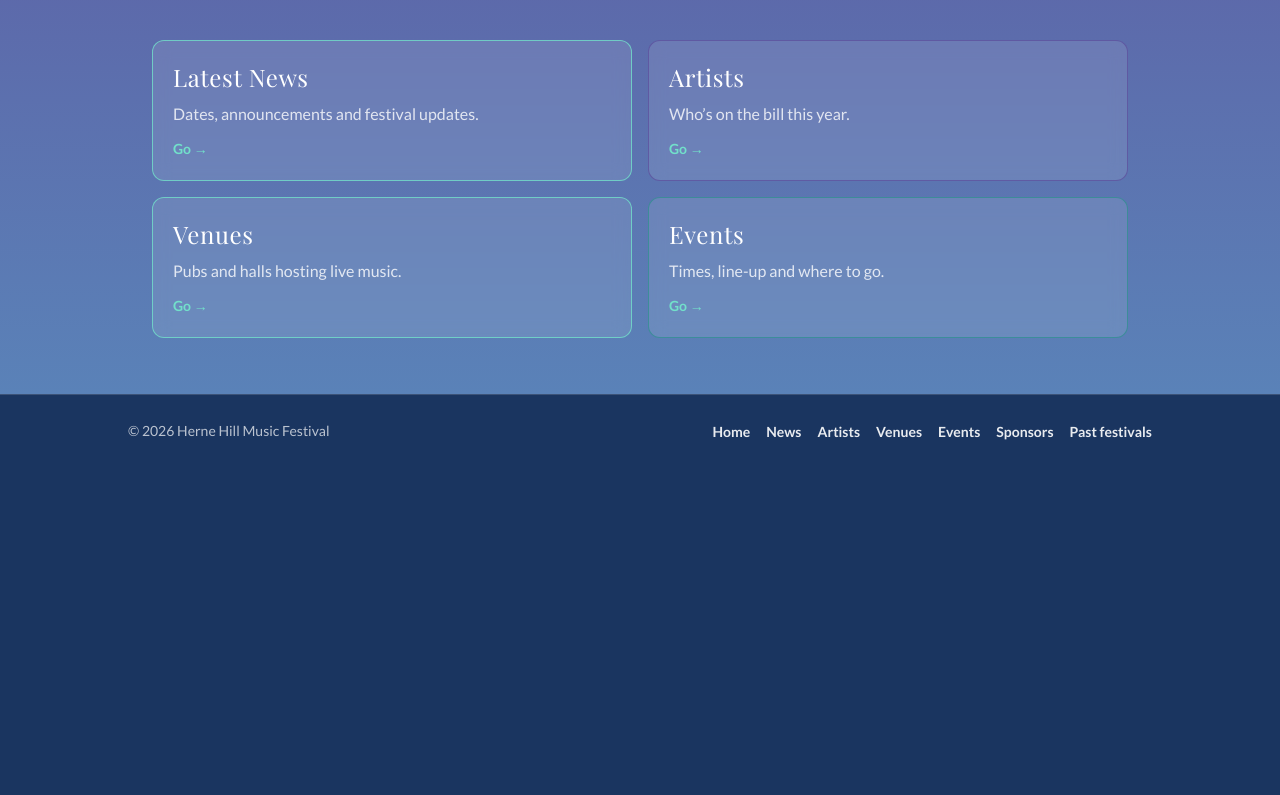
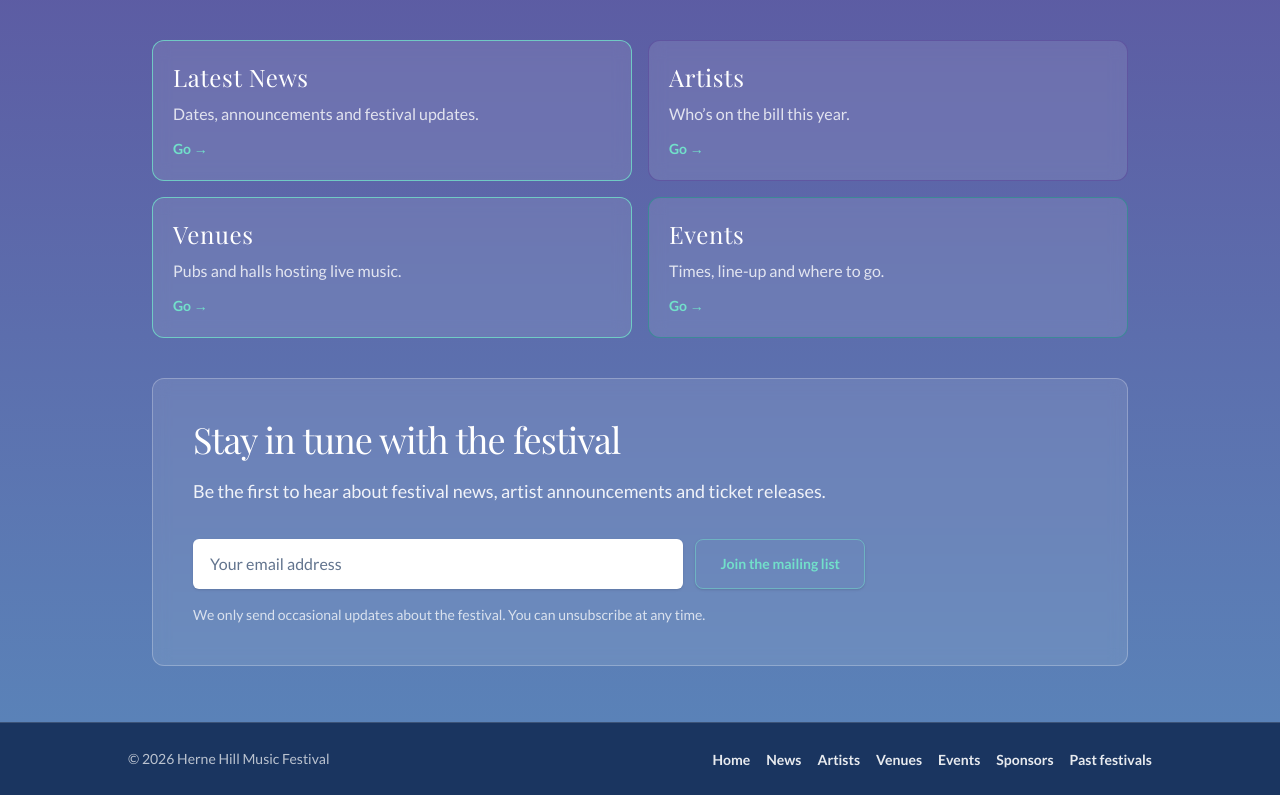
Before and after one commit to HelenStaniland/hernehillfestival, a Next.js app: page / in a window 1280 px wide. Shown: the part 1456-2251 px from the top of the page. Before the commit the page ends 1923 px from the top, so only its background shows below. Built offline with nearby package versions, Linux system fonts and the light colour scheme.

Commit message:
Mailchimp sign up

```diff
--- /dev/null
+++ b/app/api/newsletter/route.ts
@@ -0,0 +1,136 @@
+import { NextResponse } from "next/server";
+
+type MailchimpError = {
+  title?: string;
+  detail?: string;
+  status?: number;
+};
+
+export async function POST(request: Request) {
+  try {
+    let body: unknown;
+    try {
+      body = await request.json();
+    } catch {
+      return NextResponse.json(
+        { message: "Please enter a valid email address." },
+        { status: 400 },
+      );
+    }
+
+    if (
+      typeof body !== "object" ||
+      body === null ||
+      !("email" in body) ||
+      typeof body.email !== "string"
+    ) {
+      return NextResponse.json(
+        { message: "Please enter an email address." },
+        { status: 400 }
+      );
+    }
+
+    const email = body.email.trim().toLowerCase();
+
+    const emailPattern = /^[^\s@]+@[^\s@]+\.[^\s@]+$/;
+
+    if (!emailPattern.test(email)) {
+      return NextResponse.json(
+        { message: "Please enter a valid email address." },
+        { status: 400 }
+      );
+    }
+
+    const apiKey = process.env.MAILCHIMP_API_KEY;
+    const serverPrefix = process.env.MAILCHIMP_SERVER_PREFIX;
+    const audienceId = process.env.MAILCHIMP_AUDIENCE_ID;
+
+    if (!apiKey || !serverPrefix || !audienceId) {
+      console.error("Mailchimp environment variables are missing.");
+
+      return NextResponse.json(
+        { message: "Newsletter signup is temporarily unavailable." },
+        { status: 500 }
+      );
+    }
+
+    const response = await fetch(
+      `https://${serverPrefix}.api.mailchimp.com/3.0/lists/${audienceId}/members`,
+      {
+        method: "POST",
+        headers: {
+          Authorization: `Basic ${Buffer.from(`website:${apiKey}`).toString(
+            "base64"
+          )}`,
+          "Content-Type": "application/json",
+        },
+        body: JSON.stringify({
+          email_address: email,
+
+          // Use "pending" for double opt-in:
+          // Mailchimp sends a confirmation email before subscribing them.
+          status: "pending",
+        }),
+      }
+    );
+
+    if (response.ok) {
+      return NextResponse.json({
+        message:
+          "Thank you. Please check your inbox and confirm your subscription.",
+      });
+    }
+
+    let error: MailchimpError = {};
+    try {
+      error = (await response.json()) as MailchimpError;
+    } catch {
+      // Ignore invalid JSON error bodies.
+    }
+
+    const isMemberExists =
+      response.status === 400 &&
+      (error.title === "Member Exists" ||
+        error.detail?.toLowerCase().includes("already a list member"));
+
+    if (isMemberExists) {
+      return NextResponse.json(
+        {
+          message:
+            "That address is already registered or awaiting confirmation.",
+        },
+        { status: 409 },
+      );
+    }
+
+    // Mailchimp returns 400 for validation issues (email format, invalid
+    // resource, etc). We already validate locally, so this is primarily a
+    // "invalid email" catch-all.
+    if (response.status === 400) {
+      return NextResponse.json(
+        { message: "Please enter a valid email address." },
+        { status: 400 },
+      );
+    }
+
+    console.error("Mailchimp signup error:", error);
+
+    return NextResponse.json(
+      {
+        message:
+          "We couldn't complete your signup just now. Please try again shortly.",
+      },
+      { status: 500 },
+    );
+  } catch (error) {
+    console.error("Newsletter route error:", error);
+
+    return NextResponse.json(
+      {
+        message:
+          "We couldn't complete your signup just now. Please try again shortly.",
+      },
+      { status: 500 }
+    );
+  }
+}
--- a/app/page.tsx
+++ b/app/page.tsx
@@ -1,6 +1,7 @@
 import { FeatureCard } from "@/components/site/FeatureCard";
 import { HeronLogo } from "@/components/site/HeronLogo";
 import { HomeGallery } from "@/components/site/HomeGallery";
+import NewsletterSignup from "@/components/NewsletterSignup";
 import { SiteFooter } from "@/components/site/SiteFooter";
 import { SiteHeader } from "@/components/site/SiteHeader";
 import { festival, homeFeatures } from "@/lib/festival";
@@ -67,6 +68,8 @@ export default function Home() {
               ))}
             </ul>
           </section>
+
+          <NewsletterSignup />
         </div>
       </main>
 
--- /dev/null
+++ b/components/NewsletterSignup.tsx
@@ -0,0 +1,138 @@
+"use client";
+
+import { FormEvent, useState } from "react";
+
+type FormState = "idle" | "submitting" | "success" | "error";
+
+export default function NewsletterSignup() {
+  const [email, setEmail] = useState("");
+  const [formState, setFormState] = useState<FormState>("idle");
+  const [message, setMessage] = useState("");
+
+  async function handleSubmit(event: FormEvent<HTMLFormElement>) {
+    event.preventDefault();
+
+    setFormState("submitting");
+    setMessage("");
+
+    try {
+      const response = await fetch("/api/newsletter", {
+        method: "POST",
+        headers: {
+          "Content-Type": "application/json",
+        },
+        body: JSON.stringify({ email }),
+      });
+
+      const result = (await response.json().catch(() => ({}))) as {
+        message?: string;
+      };
+
+      // Existing member (double opt-in) counts as success:
+      if (!response.ok) {
+        if (response.status === 409) {
+          setFormState("success");
+          setMessage(
+            result.message ??
+              "That address is already registered or awaiting confirmation.",
+          );
+          return;
+        }
+
+        setFormState("error");
+        setMessage(
+          result.message ?? "We couldn't complete your signup. Please try again.",
+        );
+        return;
+      }
+
+      setFormState("success");
+      setMessage(
+        result.message ??
+          "Thank you. Please check your inbox and confirm your subscription.",
+      );
+      setEmail("");
+    } catch {
+      setFormState("error");
+      setMessage(
+        "We couldn't complete your signup. Please try again shortly."
+      );
+    }
+  }
+
+  return (
+    <section
+      aria-labelledby="newsletter-heading"
+      className="mt-10 festival-card px-6 py-10 text-white sm:px-10"
+    >
+      <div className="mx-auto max-w-4xl">
+        <div className="max-w-2xl">
+          <h2
+            id="newsletter-heading"
+            className="font-display text-3xl tracking-tight sm:text-4xl"
+          >
+            Stay in tune with the festival
+          </h2>
+
+          <p className="mt-4 text-lg leading-8 text-white/90">
+            Be the first to hear about festival news, artist announcements and
+            ticket releases.
+          </p>
+        </div>
+
+        <form
+          onSubmit={handleSubmit}
+          className="mt-8 flex max-w-2xl flex-col gap-3 sm:flex-row"
+        >
+          <div className="flex-1">
+            <label htmlFor="newsletter-email" className="sr-only">
+              Email address
+            </label>
+
+            <input
+              id="newsletter-email"
+              name="email"
+              type="email"
+              autoComplete="email"
+              required
+              value={email}
+              onChange={(event) => setEmail(event.target.value)}
+              placeholder="Your email address"
+              disabled={formState === "submitting"}
+              className="w-full rounded-md border border-white/30 bg-white px-4 py-3 text-slate-950 shadow-sm outline-none placeholder:text-slate-500 focus:ring-2 focus:ring-festival-mint disabled:cursor-wait disabled:opacity-70"
+            />
+          </div>
+
+          <button
+            type="submit"
+            disabled={formState === "submitting"}
+            className="rounded-lg border border-festival-mint/50 px-6 py-3 text-sm font-semibold text-festival-mint shadow-sm transition hover:bg-festival-mint/10 focus:outline-none focus:ring-2 focus:ring-white focus:ring-offset-2 focus:ring-offset-festival-blue-deep disabled:cursor-wait disabled:opacity-70"
+          >
+            {formState === "submitting"
+              ? "Joining…"
+              : "Join the mailing list"}
+          </button>
+        </form>
+
+        <p className="mt-4 max-w-2xl text-sm text-white/75">
+          We only send occasional updates about the festival. You can unsubscribe
+          at any time.
+        </p>
+
+        {message && (
+          <p
+            role="status"
+            aria-live="polite"
+            className={`mt-5 max-w-2xl rounded-md px-4 py-3 text-sm ${
+              formState === "success"
+                ? "bg-white/15 text-white border border-white/20"
+                : "bg-festival-coral/20 text-white border border-festival-coral/25"
+            }`}
+          >
+            {message}
+          </p>
+        )}
+      </div>
+    </section>
+  );
+}
--- a/components/site/SponsorCarousel.tsx
+++ b/components/site/SponsorCarousel.tsx
@@ -40,12 +40,27 @@ function SponsorSlide({ item }: { item: HomeGallerySponsor }) {
 export function SponsorCarousel({ sponsors }: { sponsors: HomeGallerySponsor[] }) {
   const [index, setIndex] = useState(0);
   const [paused, setPaused] = useState(false);
-  const [reduceMotion, setReduceMotion] = useState(false);
+  const [reduceMotion, setReduceMotion] = useState(() => {
+    if (typeof window === "undefined") return false;
+    return window.matchMedia("(prefers-reduced-motion: reduce)").matches;
+  });
 
   useEffect(() => {
-    setReduceMotion(
-      window.matchMedia("(prefers-reduced-motion: reduce)").matches,
-    );
+    if (typeof window === "undefined") return;
+    const mediaQuery = window.matchMedia("(prefers-reduced-motion: reduce)");
+
+    const onChange = () => {
+      setReduceMotion(mediaQuery.matches);
+    };
+
+    // Safari < 14 compatibility
+    if (mediaQuery.addEventListener) {
+      mediaQuery.addEventListener("change", onChange);
+      return () => mediaQuery.removeEventListener("change", onChange);
+    }
+
+    mediaQuery.addListener(onChange);
+    return () => mediaQuery.removeListener(onChange);
   }, []);
 
   useEffect(() => {
```
